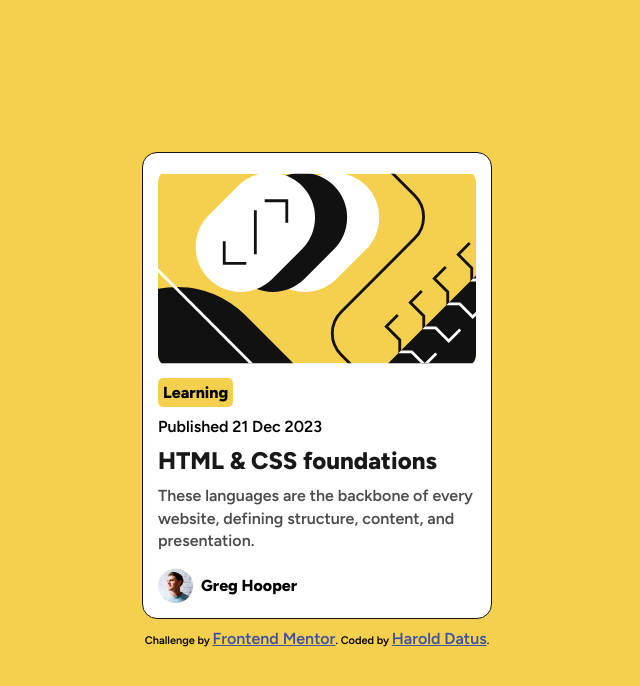
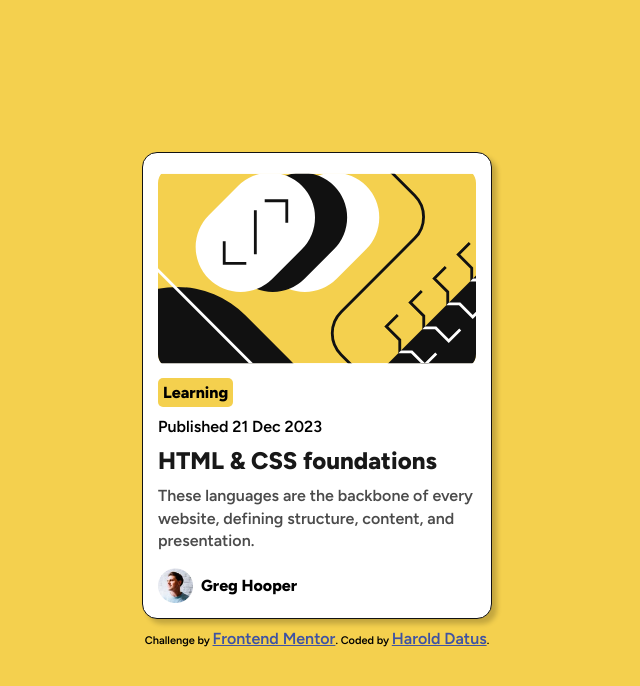
Before and after one commit to harolddatus/FrontEnd-Mentor-BlogPreviewCard-Solution, a plain HTML site: page index.html in a window 1280 px wide. Shown: the whole page, without its empty margins (323-963 px from the left). Drawn offline with Linux system fonts and the light colour scheme.

Commit message:
added box-shadow effect

```diff
--- a/css/style.css
+++ b/css/style.css
@@ -30,6 +30,7 @@ body {
   padding: 15px;
   background-color: var(--white);
   margin-bottom: 10px;
+  box-shadow: 5px 5px 5px rgba(0,0,0,0.2);
 }
 
 .preview-card__img {
```
